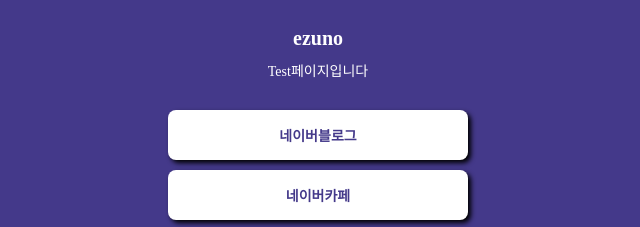
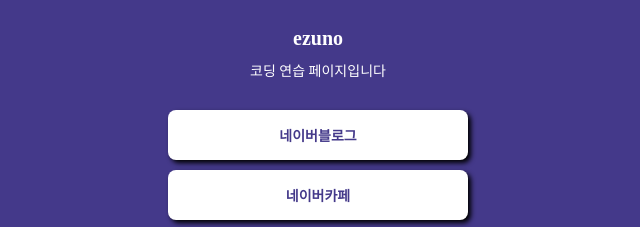
Before and after one commit to JunhoLee7/mypage, a plain HTML site: page index.html in a window 1280 px wide. Shown: the part 137-364 px from the top of the page, 322-962 px from the left. Drawn offline with Linux system fonts and the light colour scheme; a web font is replaced by a local one.

Commit message:
Update index.html

```diff
--- a/index.html
+++ b/index.html
@@ -85,7 +85,7 @@
     <div class="wrap">
         <div class="profile"></div>
         <h1 class="main">ezuno</h1>
-        <p class="sub"> Test페이지입니다 </p>
+        <p class="sub"> 코딩 연습 페이지입니다 </p>
         <a target="_blank" href="https://blog.naver.com/ezuno">네이버블로그</a>
         <a target="_blank" href="https://section.cafe.naver.com/ca-fe/">네이버카페</a>
         <a target="_blank" href="https://finance.naver.com/">네이버증권</a>
```
